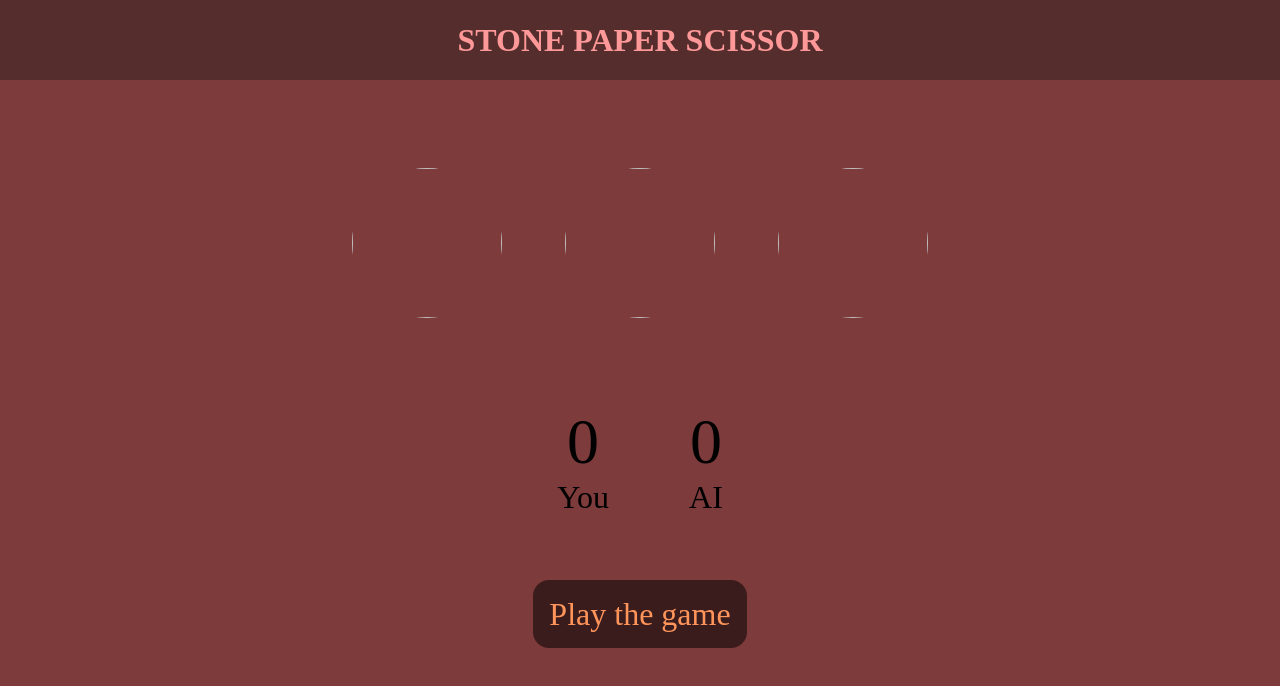
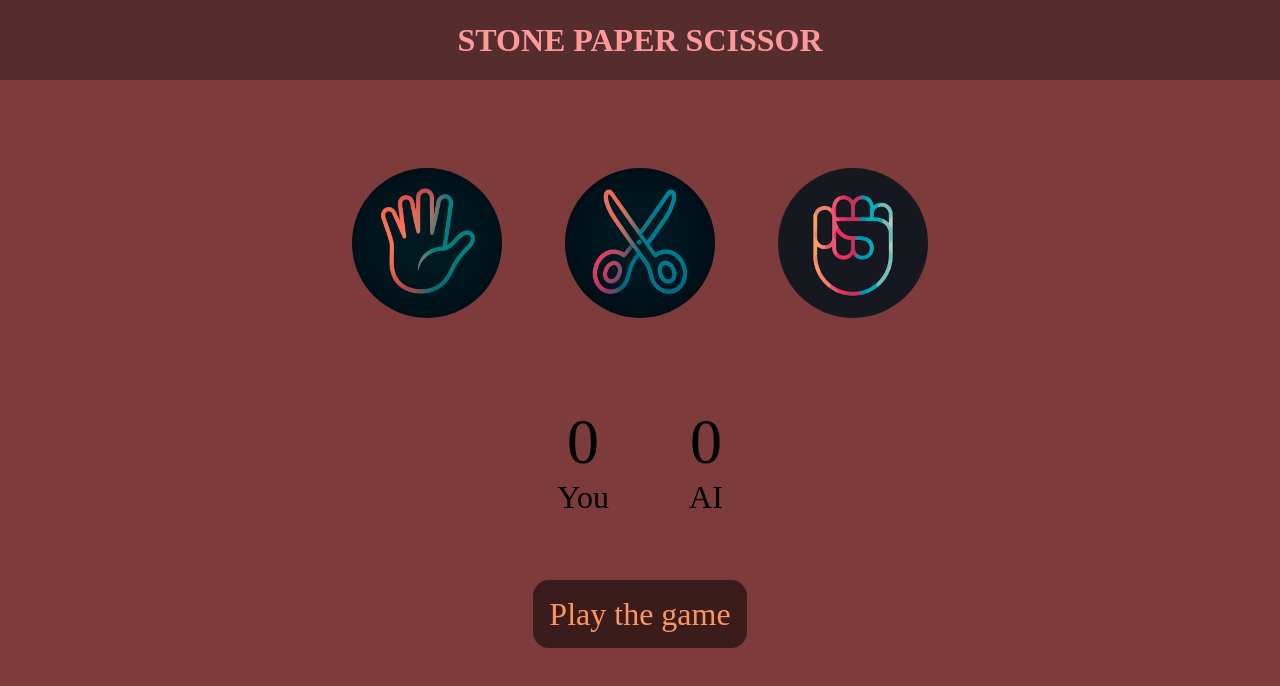
Before and after one commit to dhruvpathak23/ROCK-PAPER-SCISSOR-GAME, a plain HTML site: page index.html in a window 1280 px wide. Drawn offline with Linux system fonts and the light colour scheme.

Commit message:
Update index.html

```diff
--- a/index.html
+++ b/index.html
@@ -1,4 +1,4 @@
-    <!DOCTYPE html>
+<!DOCTYPE html>
 <html lang="en">
 <head>
     <meta charset="UTF-8">
@@ -11,15 +11,15 @@
 
 <div class = "choices">
     <div class = "choice" id = "paper">
-        <img src = "D:\Web Developmet\stonePaperScissor\images\ChatGPT Image Jun 9, 2025, 11_26_56 PM.png">
+        <img src = "image/paper.png" alt="Paper">
 
 
     </div>
     <div class = "choice" id = "scissors">
-        <img src = "D:\Web Developmet\stonePaperScissor\images\ChatGPT Image Jun 9, 2025, 11_22_28 PM.png">
+        <img src = "image/scissor.png" alt="Scissor">
     </div>
     <div class = "choice" id = "rock">
-        <img src ="D:\Web Developmet\stonePaperScissor\images\images.png">
+        <img src ="image/rock.png" alt="Rock">
     </div>
 </div>
 
@@ -42,4 +42,5 @@
 
     <script src = "sPS.js"></script>
 </body>
+
 </html>
```
